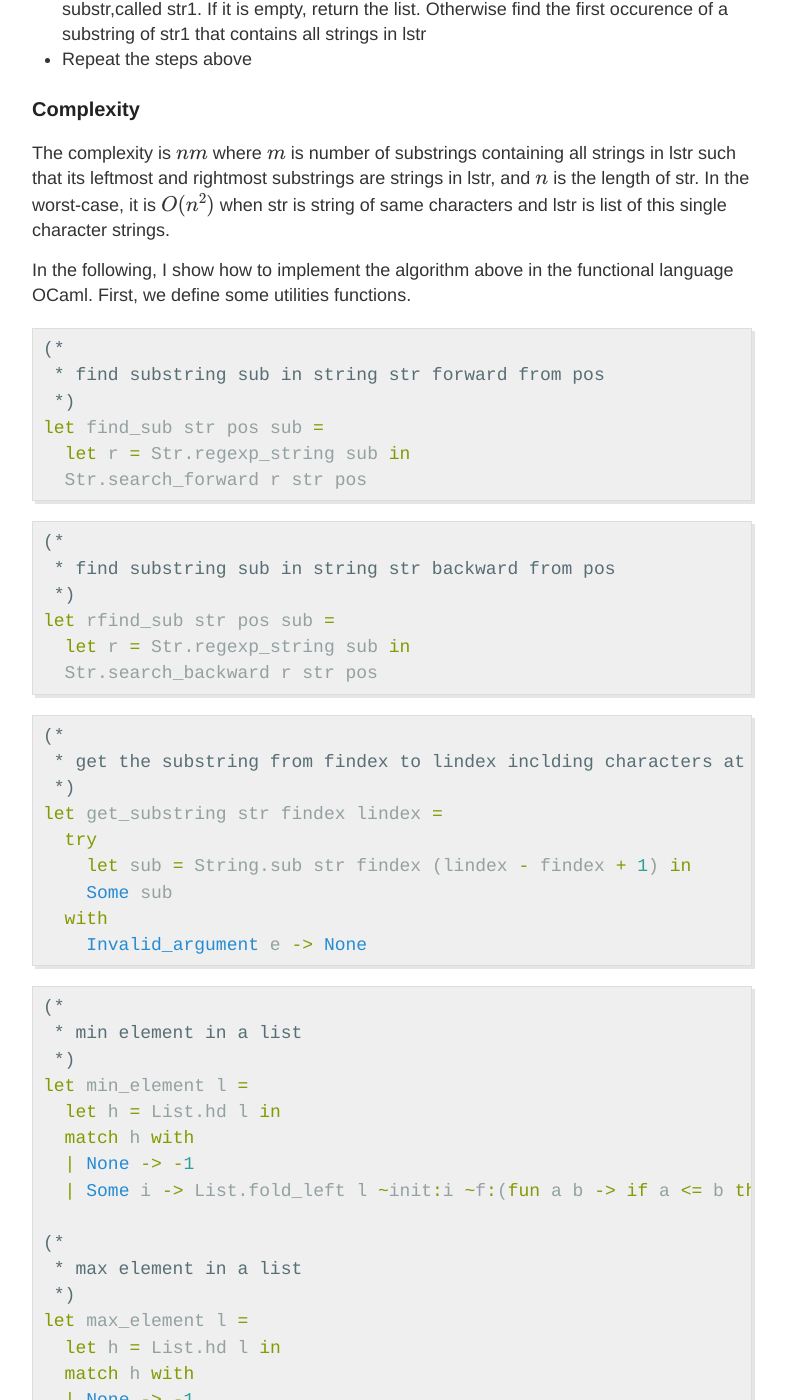
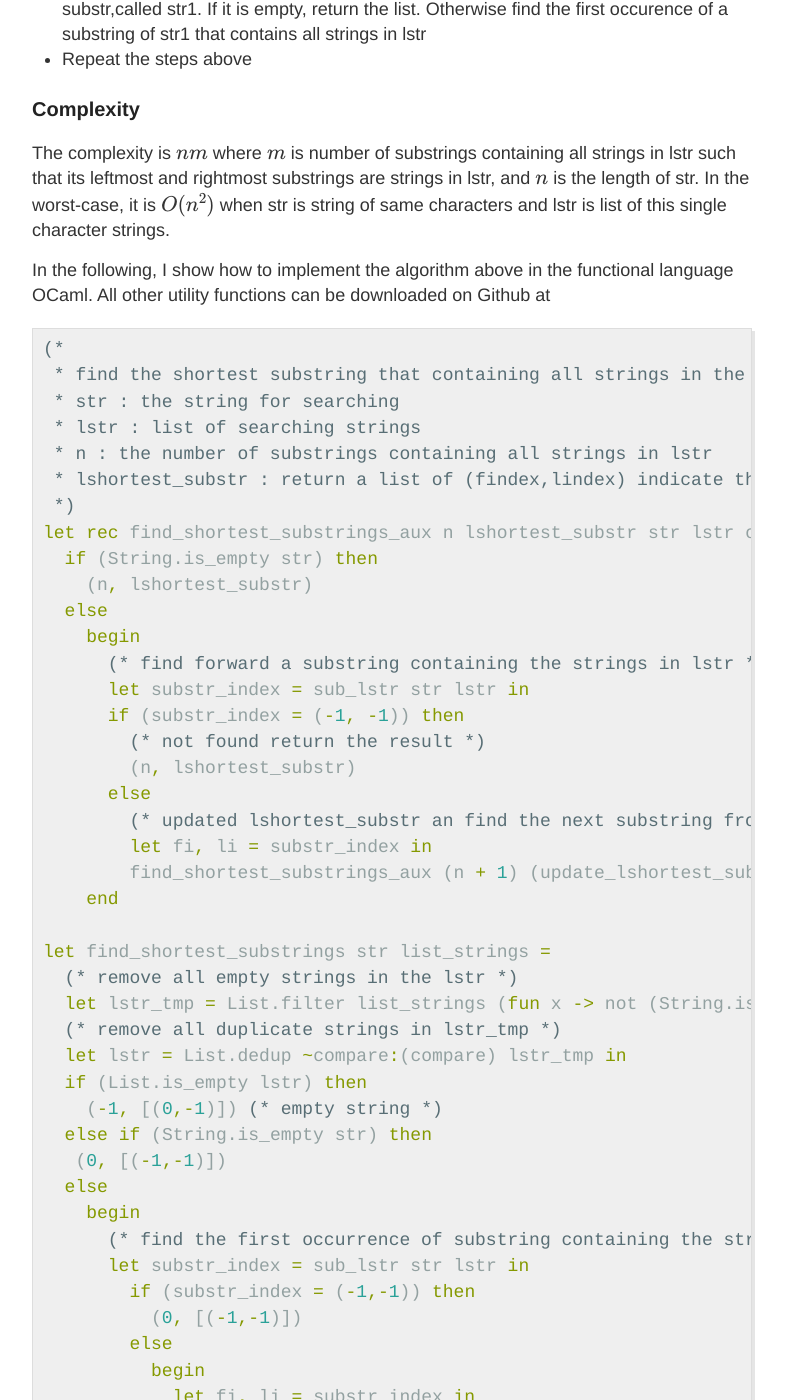
Before and after one commit to channgo2203/channgo2203.github.io, a Jekyll site: the page built from _posts/2016-5-22-strpuzzle1.md, in a window 1280 px wide and 1400 px high, scrolled down 901 px. Shown: the whole window, without its empty margins (248-1034 px from the left). Built offline with Jekyll 4.4.1, drawn with Linux system fonts in a browser that asks for light colours; formulas are drawn with MathJax 3; comment, search, counter and statistics services are not loaded; some of the changed text lies outside the part shown.

Commit message:
update puzzlea code

```diff
--- a/_posts/2016-5-22-strpuzzle1.md
+++ b/_posts/2016-5-22-strpuzzle1.md
@@ -30,85 +30,54 @@ The complexity depends on the number of substrings which is \\(O(n^2)\\), where
 
 The complexity is \\(nm\\) where \\(m\\) is number of substrings containing all strings in lstr such that its leftmost and rightmost substrings are strings in lstr, and \\(n\\) is the length of str. In the worst-case, it is \\(O(n^2)\\) when str is string of same characters and lstr is list of this single character strings.
 
-In the following, I show how to implement the algorithm above in the functional language OCaml. First, we define some utilities functions.
-{% highlight ocaml %}
-(*
- * find substring sub in string str forward from pos
- *)
-let find_sub str pos sub =
-  let r = Str.regexp_string sub in
-  Str.search_forward r str pos
-{% endhighlight %}
+In the following, I show how to implement the algorithm above in the functional language OCaml. All other utility functions can be
+downloaded on Github at
 
 {% highlight ocaml %}
 (*
- * find substring sub in string str backward from pos
+ * find the shortest substring that containing all strings in the list
+ * str : the string for searching
+ * lstr : list of searching strings
+ * n : the number of substrings containing all strings in lstr
+ * lshortest_substr : return a list of (findex,lindex) indicate the locations of shortest substrings containing all strings in the lstr
  *)
-let rfind_sub str pos sub =
-  let r = Str.regexp_string sub in
-  Str.search_backward r str pos
+let rec find_shortest_substrings_aux n lshortest_substr str lstr offset =
+  if (String.is_empty str) then
+    (n, lshortest_substr)
+  else
+    begin
+      (* find forward a substring containing the strings in lstr *)
+      let substr_index = sub_lstr str lstr in
+      if (substr_index = (-1, -1)) then
+        (* not found return the result *)
+        (n, lshortest_substr)
+      else
+        (* updated lshortest_substr an find the next substring from fi + 1 to the end of str *)
+        let fi, li = substr_index in
+        find_shortest_substrings_aux (n + 1) (update_lshortest_substr lshortest_substr (fi + offset, li + offset)) (String.sub str (fi + 1) (String.length str - (fi + 1))) lstr (offset + fi + 1)
+    end
+
+let find_shortest_substrings str list_strings =
+  (* remove all empty strings in the lstr *)
+  let lstr_tmp = List.filter list_strings (fun x -> not (String.is_empty x)) in
+  (* remove all duplicate strings in lstr_tmp *)
+  let lstr = List.dedup ~compare:(compare) lstr_tmp in
+  if (List.is_empty lstr) then
+    (-1, [(0,-1)]) (* empty string *)
+  else if (String.is_empty str) then
+   (0, [(-1,-1)])
+  else
+    begin
+      (* find the first occurrence of substring containing the strings in lstr *)
+      let substr_index = sub_lstr str lstr in
+        if (substr_index = (-1,-1)) then
+          (0, [(-1,-1)])
+        else
+          begin
+            let fi, li = substr_index in
+            let (n, lshortest_substr) = find_shortest_substrings_aux 1 [substr_index] (String.sub str (fi + 1) (String.length str - (fi + 1))) lstr (fi + 1) in
+            (* remove all duplicates before return *)
+            (n, List.dedup ~compare:(index_compare) lshortest_substr)
+          end
+    end
 {% endhighlight %}
-
-{% highlight ocaml %}
-(*
- * get the substring from findex to lindex inclding characters at findex and lindex
- *)
-let get_substring str findex lindex =
-  try
-    let sub = String.sub str findex (lindex - findex + 1) in
-    Some sub
-  with
-    Invalid_argument e -> None
-
-{% endhighlight %}
-
-{% highlight ocaml %}
-(*
- * min element in a list
- *)
-let min_element l =
-  let h = List.hd l in
-  match h with
-  | None -> -1
-  | Some i -> List.fold_left l ~init:i ~f:(fun a b -> if a <= b then a else b)
-
-(*
- * max element in a list
- *)
-let max_element l =
-  let h = List.hd l in
-  match h with
-  | None -> -1
-  | Some i -> List.fold_left l ~init:i ~f:(fun a b -> if a >= b then a else b)
-{% endhighlight %}
-
-{% highlight ocaml %}
-(*
- * compare two pair of indices
- *)
-let index_compare x y =
-  let x1, x2 = x in
-  let y1, y2 = y in
-  if (x1 = y1 && x2 = y2) then 0
-  else if ((x1 < y1) || (x1 = y1 && x2 <= y2)) then -1
-  else 1
-{% endhighlight %}
-
-{% highlight ocaml %}
-(*
- * update the set shortest substrings
- * if new_sub is not longer, then add it to the set
- *)
-let update_lshortest_substr l i =
-  let a_opt = List.hd l in
-  match a_opt with
-  | None -> [ i ]
-  | Some a ->
-    let i1, i2 = i in
-    let a1, a2 = a in
-    if ((i2 - i1) = (a2 - a1)) then
-      i :: l
-    else if ((i2 - i1) < (a2 - a1)) then
-      [ i ]
-    else l
-{% endhighlight %}
```
